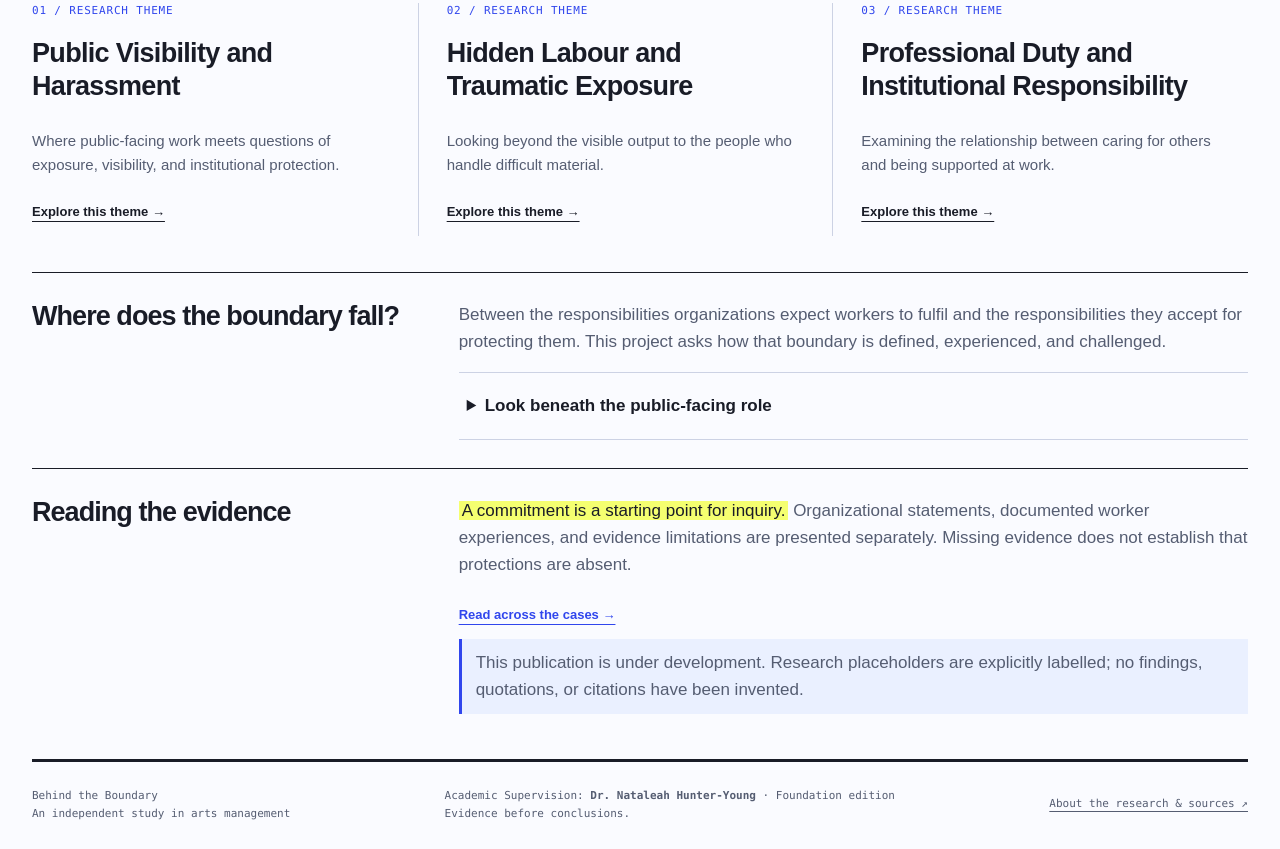
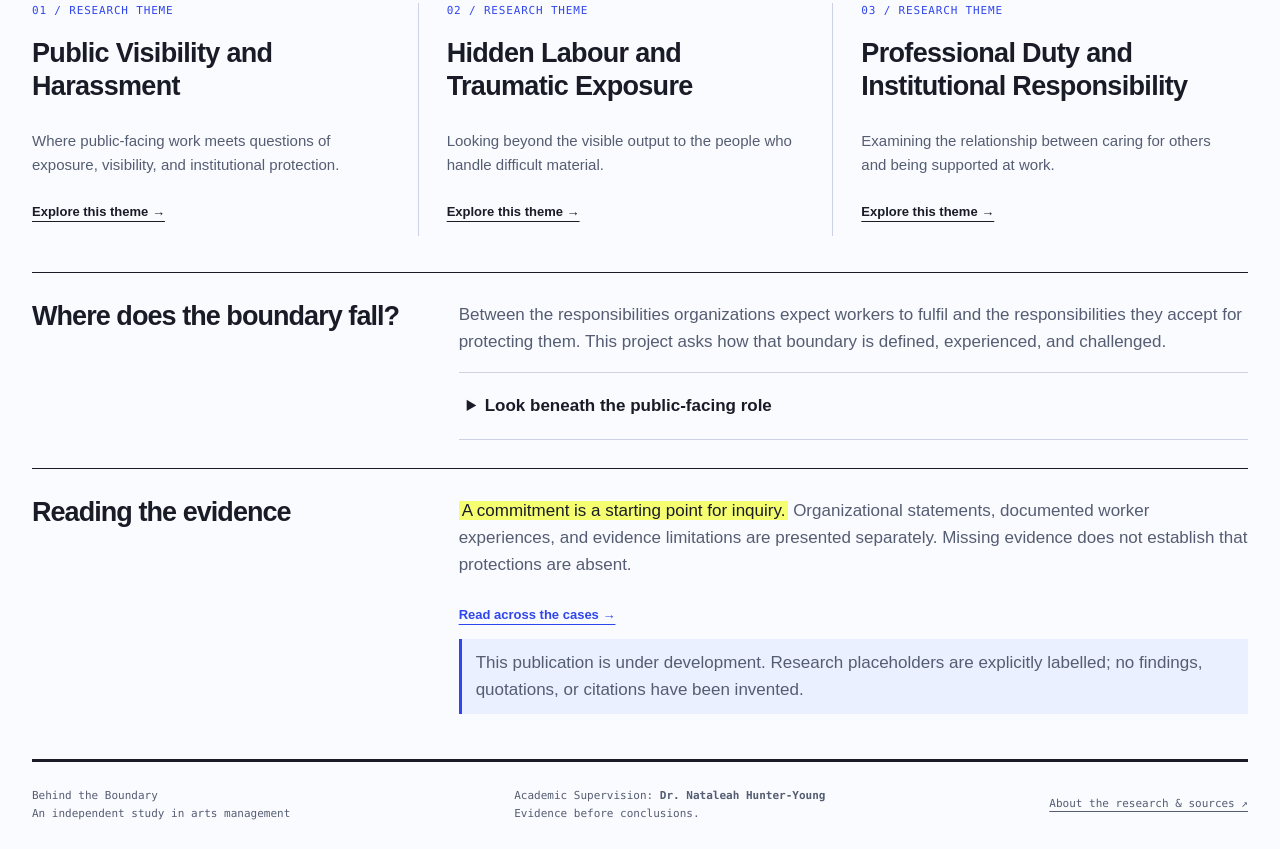
Before and after one commit to ziyao-zheng/behind-the-boundary, a plain HTML site: page index.html in a window 1280 px wide. Shown: the part 1116-1965 px from the top of the page. Drawn offline with Linux system fonts and the light colour scheme; a script that the page names is missing.

Commit message:
Update index.html

```diff
--- a/index.html
+++ b/index.html
@@ -1229,7 +1229,7 @@ main > article > .page-heading > h1 {
       An independent study in arts management
     </p>
     <p>
-      Academic Supervision: <strong style="font-weight: 600">Dr. Nataleah Hunter-Young</strong> · Foundation edition<br>
+      Academic Supervision: <strong style="font-weight: 600">Dr. Nataleah Hunter-Young</strong><br>
       Evidence before conclusions.
     </p>
     <a href="#about">About the research &amp; sources ↗</a>
```
